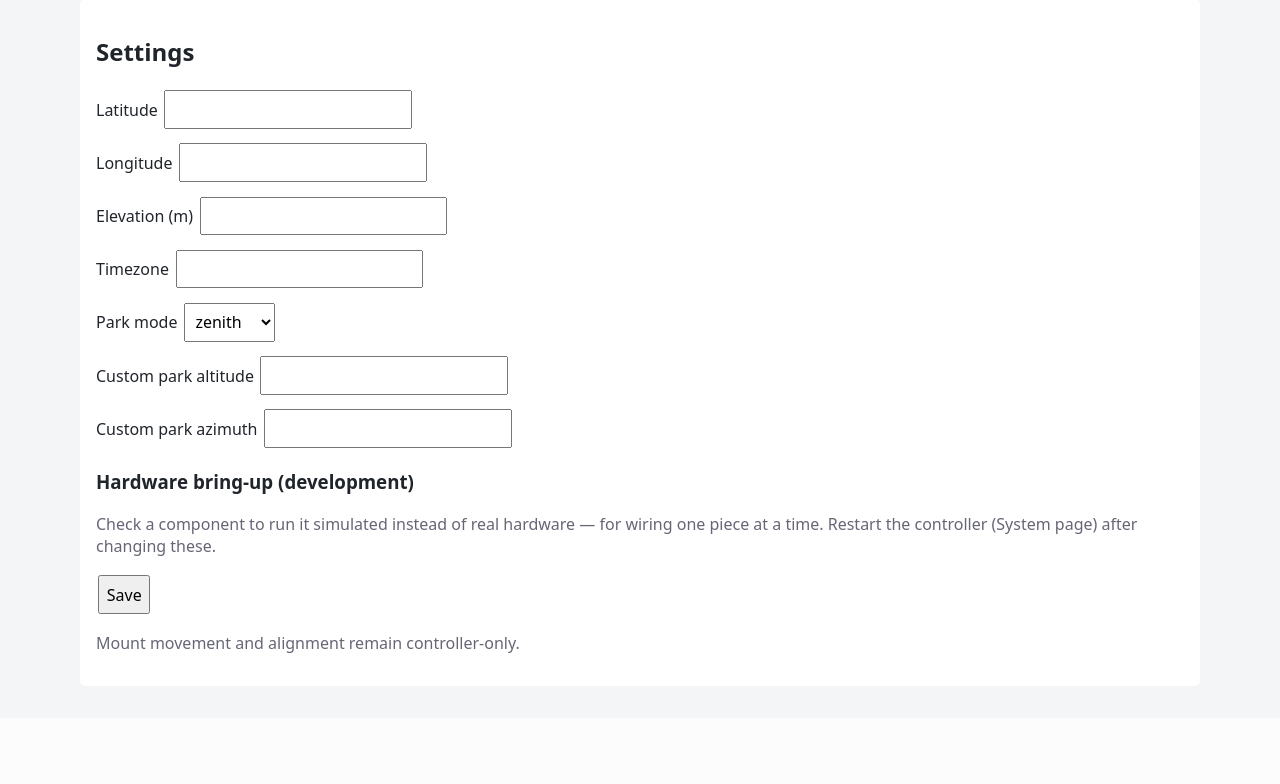
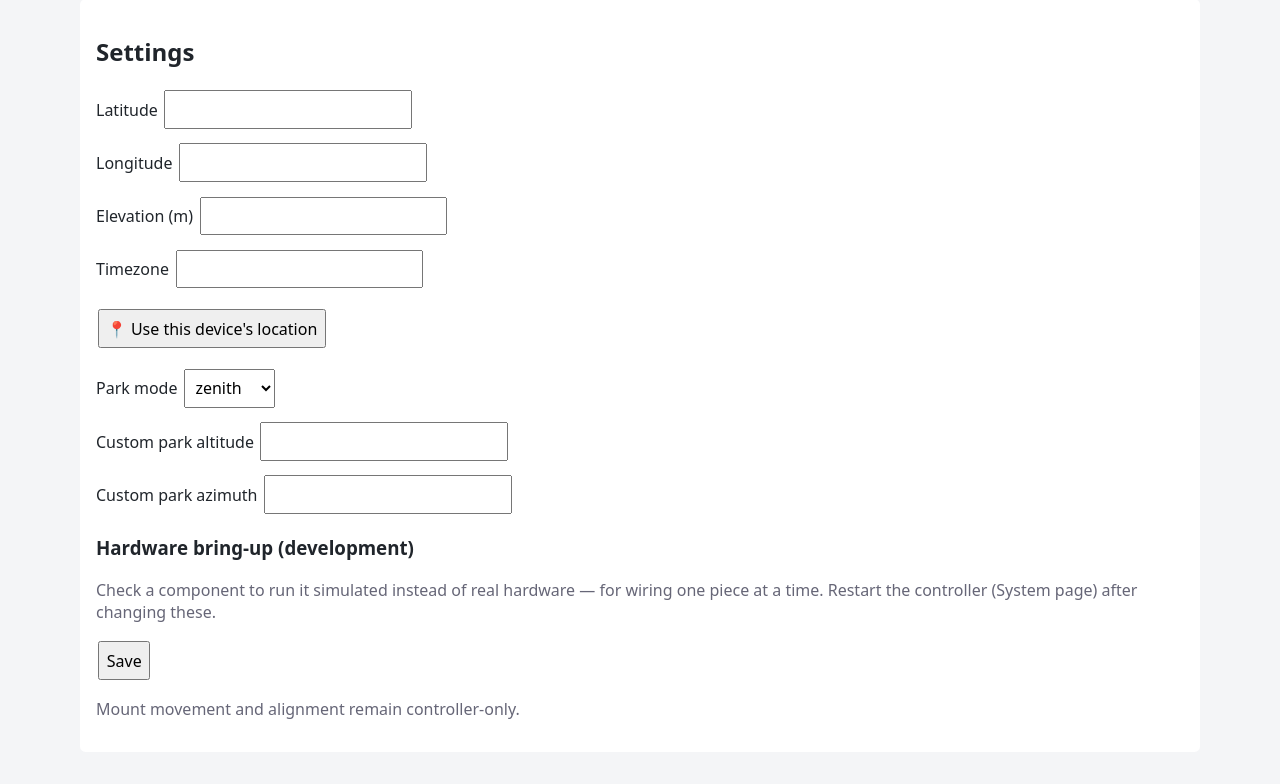
Before and after one commit to jan-tdy/japyscope-remote, a Flask app: template webui/templates/settings.html in a window 1280 px wide. Shown: the part 108-892 px from the top of the page. Before the commit the page ends 761 px from the top, so only its background shows below. Run offline with Flask 3, Linux system fonts and the light colour scheme; the template is opened without the code that fills it, so the values that code supplies are empty; parts of the project's set-up code (start-up, migrations or seed data) failed here and were passed over.

Commit message:
Add "use this device's location" to Settings via browser Geolocation
Fills latitude/longitude (and elevation, when the browser reports GPS
altitude) from navigator.geolocation instead of typing coordinates by
hand. Purely client-side JS in the settings template; the form still
requires Save to persist. Degrades with a clear message when geolocation
is unsupported, denied, or blocked (browsers require a secure context —
HTTPS or localhost — for it, and this Web UI is plain HTTP on the LAN).

Co-Authored-By: Claude Sonnet 5 <noreply@anthropic.com>
Claude-Session: https://claude.ai/code/session_011tnL164SjMzH1umgmFKoF9

```diff
--- a/webui/templates/settings.html
+++ b/webui/templates/settings.html
@@ -1,9 +1,38 @@
 {% extends "base.html" %}{% block title %}Settings · JapyScope{% endblock %}
 {% block content %}<h2>Settings</h2><form method="post"><input type="hidden" name="csrf_token" value="{{ csrf_token }}">
-<label>Latitude <input name="latitude" value="{{ settings.latitude }}"></label><label>Longitude <input name="longitude" value="{{ settings.longitude }}"></label><label>Elevation (m) <input name="elevation_m" type="number" value="{{ settings.elevation_m }}"></label><label>Timezone <input name="timezone" value="{{ settings.timezone }}"></label>
+<label>Latitude <input id="latitude" name="latitude" value="{{ settings.latitude }}"></label><label>Longitude <input id="longitude" name="longitude" value="{{ settings.longitude }}"></label><label>Elevation (m) <input id="elevation_m" name="elevation_m" type="number" value="{{ settings.elevation_m }}"></label><label>Timezone <input name="timezone" value="{{ settings.timezone }}"></label>
+<p><button type="button" id="use-location">📍 Use this device's location</button> <span id="location-status" class="muted"></span></p>
 <label>Park mode <select name="park_mode">{% for mode in ['zenith','home','custom'] %}<option {% if settings.park_mode == mode %}selected{% endif %}>{{ mode }}</option>{% endfor %}</select></label><label>Custom park altitude <input name="park_alt" type="number" value="{{ settings.park_alt }}"></label><label>Custom park azimuth <input name="park_az" type="number" value="{{ settings.park_az }}"></label>
 <h3>Hardware bring-up (development)</h3>
 <p class="muted">Check a component to run it simulated instead of real hardware — for wiring one piece at a time. Restart the controller (System page) after changing these.</p>
 {% for name in hardware_components %}<label><input type="checkbox" name="hw_sim_{{ name }}" value="1" {% if settings['hw_sim_' ~ name] == '1' %}checked{% endif %}> Simulate {{ name }}</label>{% endfor %}
 <button>Save</button></form>
-<p class="muted">Mount movement and alignment remain controller-only.</p>{% endblock %}
+<p class="muted">Mount movement and alignment remain controller-only.</p>
+<script>
+document.getElementById("use-location").addEventListener("click", function () {
+  var status = document.getElementById("location-status");
+  if (!("geolocation" in navigator)) {
+    status.textContent = "This browser doesn't support geolocation.";
+    return;
+  }
+  if (!window.isSecureContext) {
+    status.textContent = "Browsers only allow geolocation over HTTPS (or localhost) — this page is served over plain HTTP, so it will likely be blocked.";
+  }
+  status.textContent = "Requesting location…";
+  navigator.geolocation.getCurrentPosition(
+    function (pos) {
+      document.getElementById("latitude").value = pos.coords.latitude.toFixed(6);
+      document.getElementById("longitude").value = pos.coords.longitude.toFixed(6);
+      if (pos.coords.altitude !== null) {
+        document.getElementById("elevation_m").value = Math.round(pos.coords.altitude);
+      }
+      status.textContent = "Location filled in — review it, then Save.";
+    },
+    function (err) {
+      status.textContent = "Couldn't get location: " + err.message;
+    },
+    { enableHighAccuracy: true, timeout: 10000 }
+  );
+});
+</script>
+{% endblock %}
```
